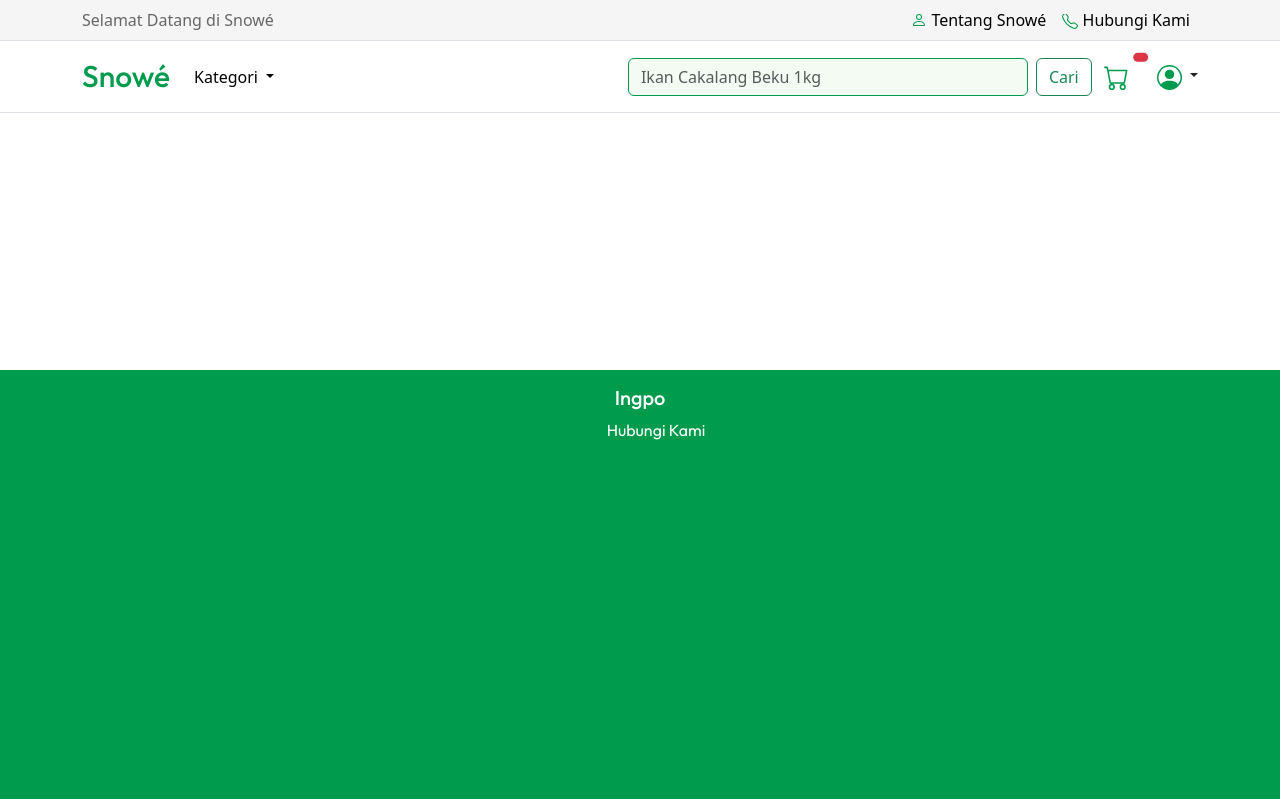
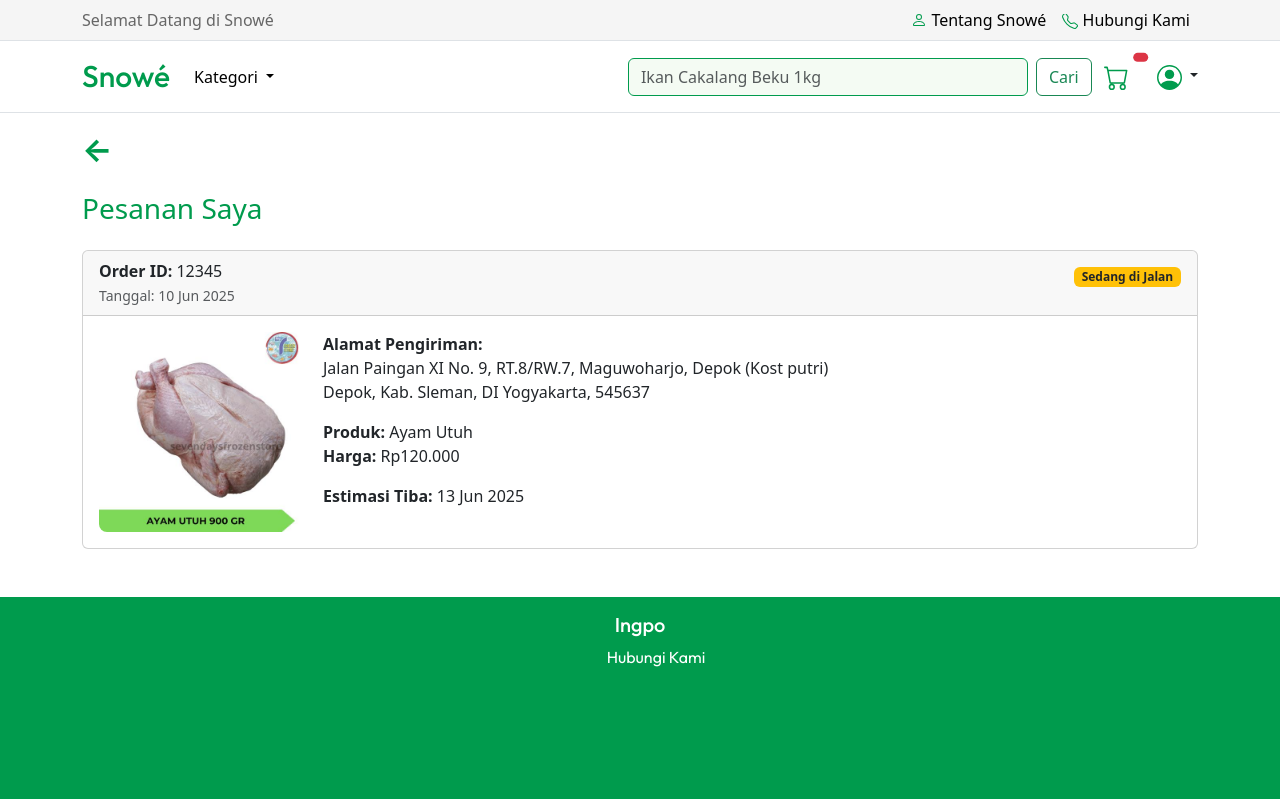
Before and after one commit to audriokt/frozen-food-ecommerce-project-platform-final-project, a CodeIgniter 4 app: template ecommer-frozen-food-final-paltform/app/Views/Customer/Orders_Page.php in a window 1280 px wide. Shown: the top 799 px of the page. Before the commit the page ends 440 px from the top, so only its background shows below. Run offline with PHP 8.4 and a stand-in for CodeIgniter, Linux system fonts and the light colour scheme; the template is opened without the code that fills it, so the values that code supplies are empty; some libraries are stand-ins or nearby versions.

Commit message:
tampilan untuk order produk

```diff
--- a/ecommer-frozen-food-final-paltform/app/Config/Routes.php
+++ b/ecommer-frozen-food-final-paltform/app/Config/Routes.php
@@ -24,3 +24,5 @@ $routes->get('/cart', 'CartController::index');
 $routes->get('/cart/add/(:any)', 'CartController::add/$1');
 
 $routes->get('/Checkout_Page','Pages::index2');
+
+$routes->get('/Orders_Page','Pages::index2');
--- a/ecommer-frozen-food-final-paltform/app/Controllers/Pages.php
+++ b/ecommer-frozen-food-final-paltform/app/Controllers/Pages.php
@@ -8,4 +8,9 @@ class Pages extends BaseController
     {
     return view('Customer/Landing_Page_Cus');
     }
+
+    public function index2()
+    {
+        return view('Customer/Orders_Page');
+    }
 }
--- a/ecommer-frozen-food-final-paltform/app/Views/Customer/Orders_Page.php
+++ b/ecommer-frozen-food-final-paltform/app/Views/Customer/Orders_Page.php
@@ -1,5 +1,44 @@
 <?= $this->extend('layouts/template') ?>
 
-<?= $this->section('content') ?>git
-    <h1>Order Page</h1>
+<?= $this->section('content') ?>
+
+<div class="container" style="margin-top: 130px;">
+
+    <!-- Tombol kembali -->
+    <h3 class="mb-4 d-flex align-items-center" style="color: #009B4D;">
+    <a href="<?= previous_url() ?>" class="me-3 text-decoration-none" style="color: #009B4D; font-size: 2rem; font-weight: bold;">
+        &larr;
+    </a>
+
+    <h3 class="mb-4" style="color: #009B4D;">Pesanan Saya</h3>
+
+    <div class="card mb-4">
+        <div class="card-header d-flex justify-content-between align-items-start">
+            <div>
+                <strong>Order ID:</strong> 12345<br>
+                <small class="text-muted">Tanggal: 10 Jun 2025</small>
+            </div>
+            <span class="badge bg-warning text-dark mt-2">Sedang di Jalan</span>
+        </div>
+        <div class="card-body d-flex flex-wrap gap-4">
+
+            <!-- Gambar Produk -->
+            <div style="flex: 0 0 200px;">
+                <img src="<?= base_url('images/ayam_utuh.jpg') ?>" alt="Ayam Utuh" style="width: 100%; max-width: 200px; height: auto; border-radius: 8px;">
+            </div>
+
+            <!-- Detail Pesanan -->
+            <div style="flex: 1;">
+                <p><strong>Alamat Pengiriman:</strong><br>
+                    Jalan Paingan XI No. 9, RT.8/RW.7, Maguwoharjo, Depok (Kost putri)<br>
+                    Depok, Kab. Sleman, DI Yogyakarta, 545637
+                </p>
+                <p><strong>Produk:</strong> Ayam Utuh<br>
+                    <strong>Harga:</strong> Rp120.000
+                </p>
+                <p><strong>Estimasi Tiba:</strong> 13 Jun 2025</p>
+            </div>
+        </div>
+    </div>
+</div>
 <?= $this->endSection() ?>
```
